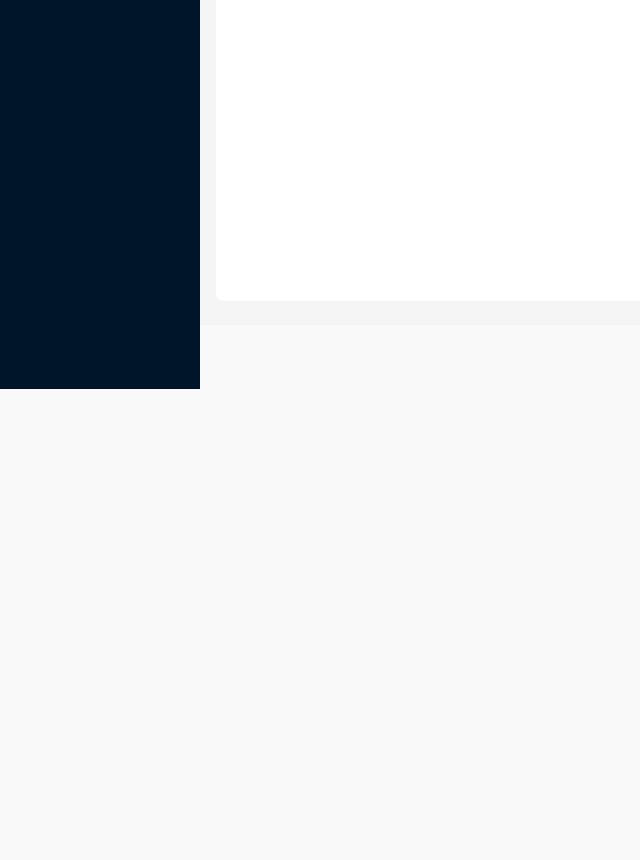
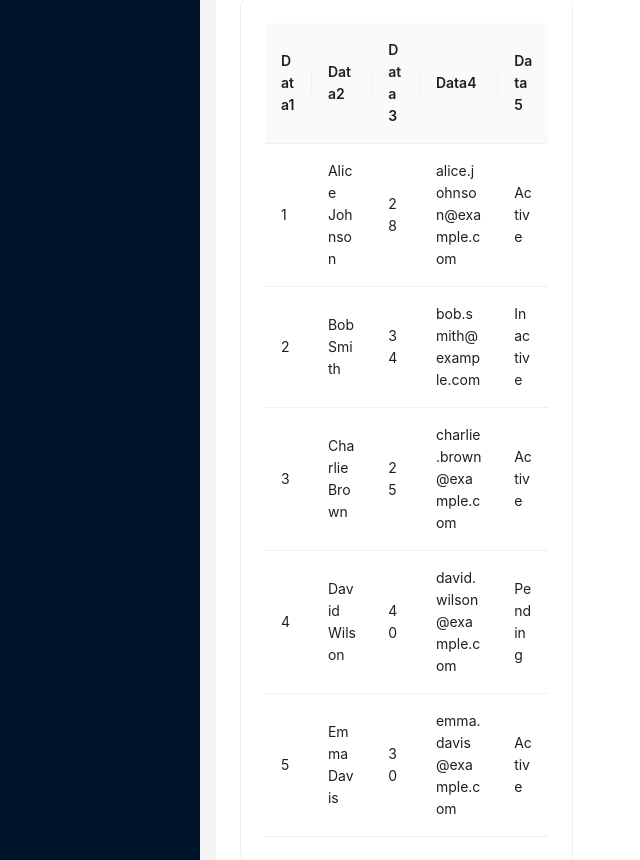
Before and after one commit to yuzukaR/React_Fullstack, a React (Create React App) app: page /home in a window 1280 px wide. Shown: the part 411-1271 px from the top of the page, without its empty margins (0-640 px from the left). Before the commit the page ends 800 px from the top, so only its background shows below. Built offline with nearby package versions, Linux system fonts and the light colour scheme.

Commit message:
add mock data, use mock table to display table, and change the layout of text and table inside card

```diff
--- a/src/api/axios.js
+++ b/src/api/axios.js
@@ -1,17 +1,17 @@
 //二次封装axios的逻辑
 import axios from 'axios'
 
-const baseUrl = '/api'
+const baseURL = '/api'
 
 // axios二次封装的核心
 
 class HttpRequest {
-    constructor(baseUrl) {
-        this.baseUrl = baseUrl
+    constructor(baseURL) {
+        this.baseURL = baseURL
     }
     getInsideConfig() {
         const config = {
-            baseUrl: this.baseUrl,
+            baseURL: this.baseURL,
             header: {}
         }
         return config
@@ -48,4 +48,4 @@
     }
 }
 
-export default new HttpRequest(baseUrl)
+export default new HttpRequest(baseURL)
--- a/src/api/mock.js
+++ b/src/api/mock.js
@@ -1,7 +1,5 @@
 import Mock from 'mockjs'
-
+import homeApi from './mockData/home'
 //拦截接口
 
-Mock.mock(/home\/getData/, function(){
-    console.log('拦截接口')
-})
+Mock.mock(/home\/getData/, homeApi)
--- /dev/null
+++ b/src/api/mockData/home.js
@@ -0,0 +1,46 @@
+import Mock from 'mockjs'
+
+const MockDataDisplay = () => {
+    return {
+        data: [
+            {
+                id: 1,
+                name: "Alice Johnson",
+                age: 28,
+                email: "alice.johnson@example.com",
+                status: "Active"
+            },
+            {
+                id: 2,
+                name: "Bob Smith",
+                age: 34,
+                email: "bob.smith@example.com",
+                status: "Inactive"
+            },
+            {
+                id: 3,
+                name: "Charlie Brown",
+                age: 25,
+                email: "charlie.brown@example.com",
+                status: "Active"
+            },
+            {
+                id: 4,
+                name: "David Wilson",
+                age: 40,
+                email: "david.wilson@example.com",
+                status: "Pending"
+            },
+            {
+                id: 5,
+                name: "Emma Davis",
+                age: 30,
+                email: "emma.davis@example.com",
+                status: "Active"
+            }
+        ]
+    }
+}
+
+
+export default MockDataDisplay;
--- a/src/pages/home/home.css
+++ b/src/pages/home/home.css
@@ -10,9 +10,9 @@
     margin-bottom: 10px;
 }
 
-.home .access {
+/* .home .access {
 
-}
+} */
 
 .home .user {
     display: flex;
@@ -32,3 +32,8 @@
     color: #666666;
     margin-left: 60px;
 }
+
+.home .ant-table-cell {
+    word-break: break-word;
+    white-space: normal;
+}
--- a/src/pages/home/index.js
+++ b/src/pages/home/index.js
@@ -1,17 +1,44 @@
-import React, {useEffect} from 'react'
-import { Card, Col, Row, Avatar } from 'antd'
+import React, { useEffect, useState } from 'react'
+import { Card, Col, Row, Avatar, Table } from 'antd'
 import './home.css'
 import { getData } from '../../api'
 
+// table col data
+const columns = [
+    {
+        title: 'Data1',
+        dataIndex: 'id'
+    },
+    {
+        title: 'Data2',
+        dataIndex: 'name'
+    },
+    {
+        title: 'Data3',
+        dataIndex: 'age'
+    },
+    {
+        title: 'Data4',
+        dataIndex: 'email'
+    },
+    {
+        title: 'Data5',
+        dataIndex: 'status'
+    }
+]
+
 const Home = () => {
     const userImg = require("../../assets/images/1.jpg")
-    useEffect(()=> {
-        getData().then((res) => {
-            console.log(res, 'res')
+    useEffect(() => {
+        getData().then(({ data }) => {
+            console.log(data, 'res')
+            //const { tableData } = data.data
+            setTableData(data.data)
         })
     }, [])
-    return(
-        <div>
+    // table data
+    const [tableData, setTableData] = useState([])
+    return (
         <Row className='home'>
             <Col span={8}>
                 <Card hoverable>
@@ -27,11 +54,13 @@
                         <p>上次登录地点：<span>location</span></p>
                     </div>
                 </Card>
+                <Card>
+                    <Table rowKey={'id'} columns={columns} dataSource={tableData} pagination={false} />
+                </Card>
             </Col>
             <Col span={16}>
             </Col>
         </Row>
-        </div>
     )
 }
 
```
Lines whose indentation alone changed are shown as unchanged.
